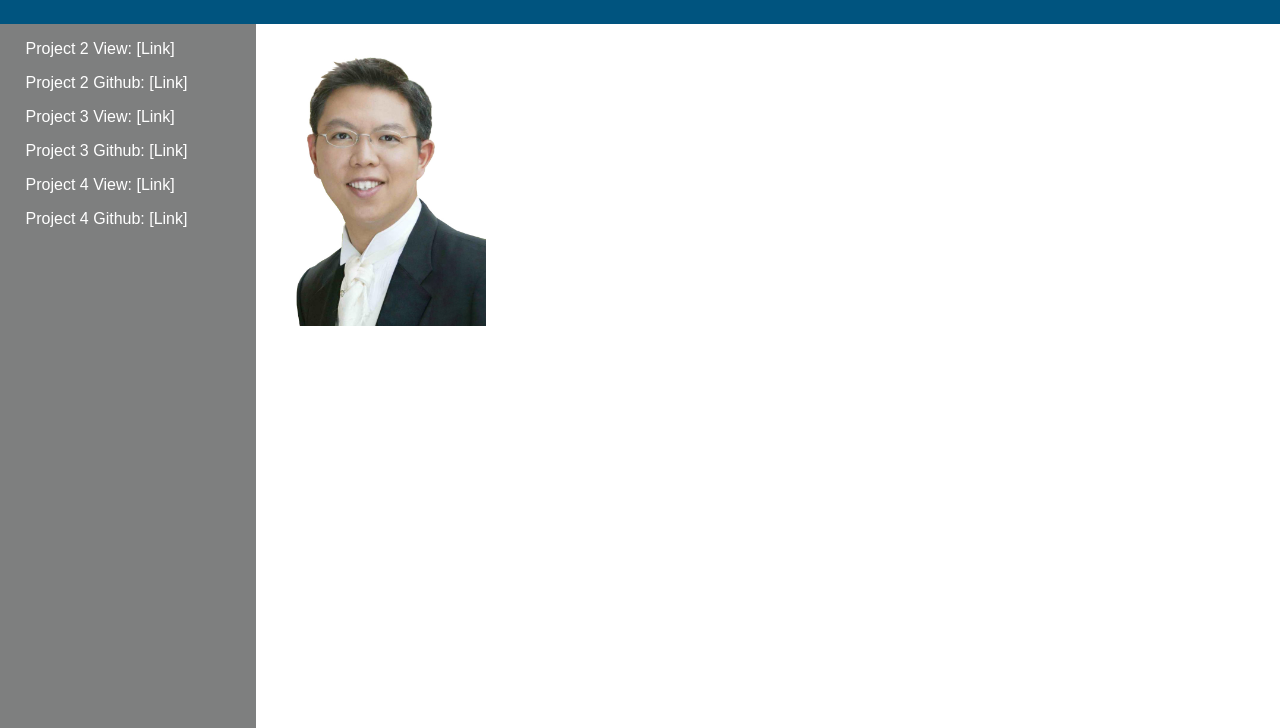
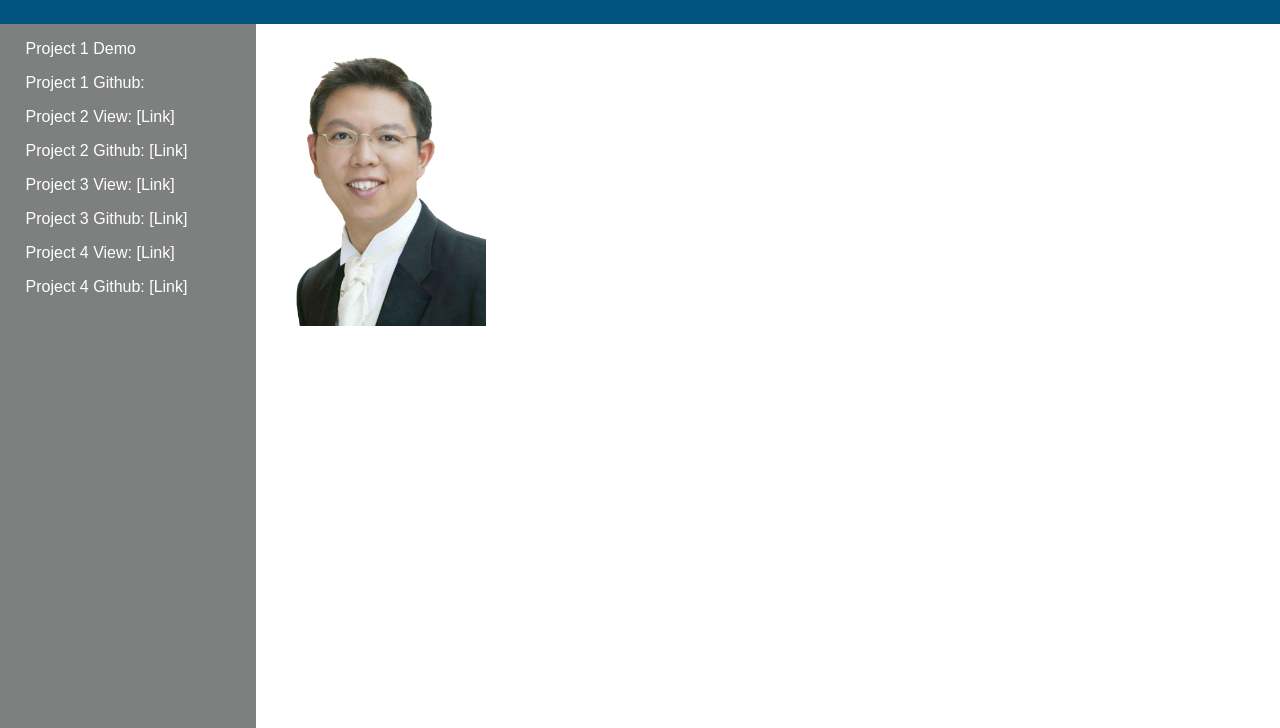
Before and after one commit to GideonHo/p1, a plain HTML site: page index.html in a window 1280 px wide. Shown: the part 72-800 px from the top of the page. Drawn offline with Linux system fonts and the light colour scheme.

Commit message:
Change index file and add README file.

```diff
--- a/index.html
+++ b/index.html
@@ -13,6 +13,8 @@
 	<div id="wraper">
 		<div id="nav">
 			<ul>
+				<li><a href="https://youtu.be/ZaQG8lxv1Sg">Project 1 Demo </a></li>
+				<li><a href="https://github.com/GideonHo/p1">Project 1 Github: </a></li>
 				<li><a href="">Project 2 View: [Link]</a></li>
 				<li><a href="">Project 2 Github: [Link]</a></li>
 				<li><a href="">Project 3 View: [Link]</a></li>
```
Also changed, not shown: 1 other file.
